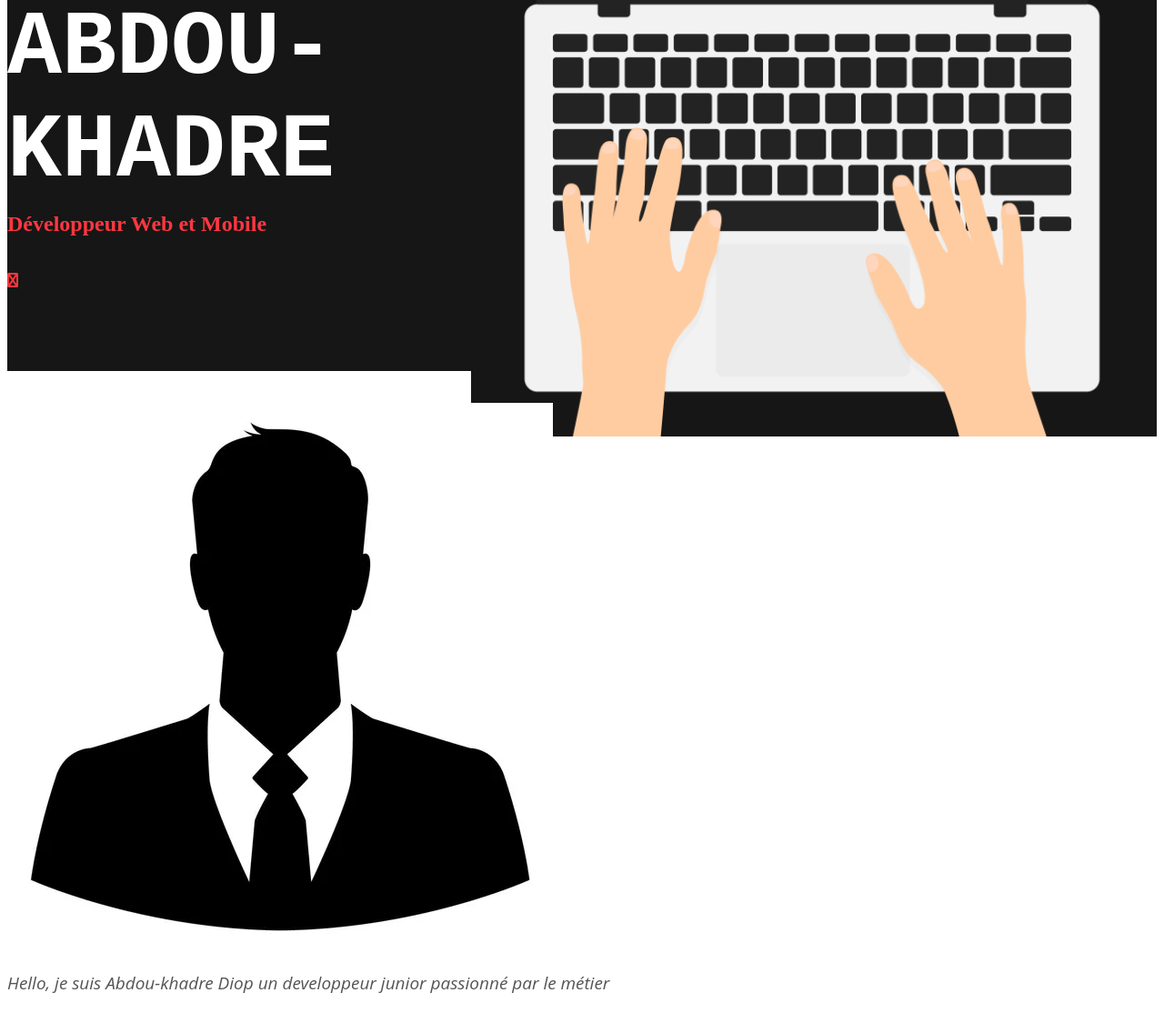
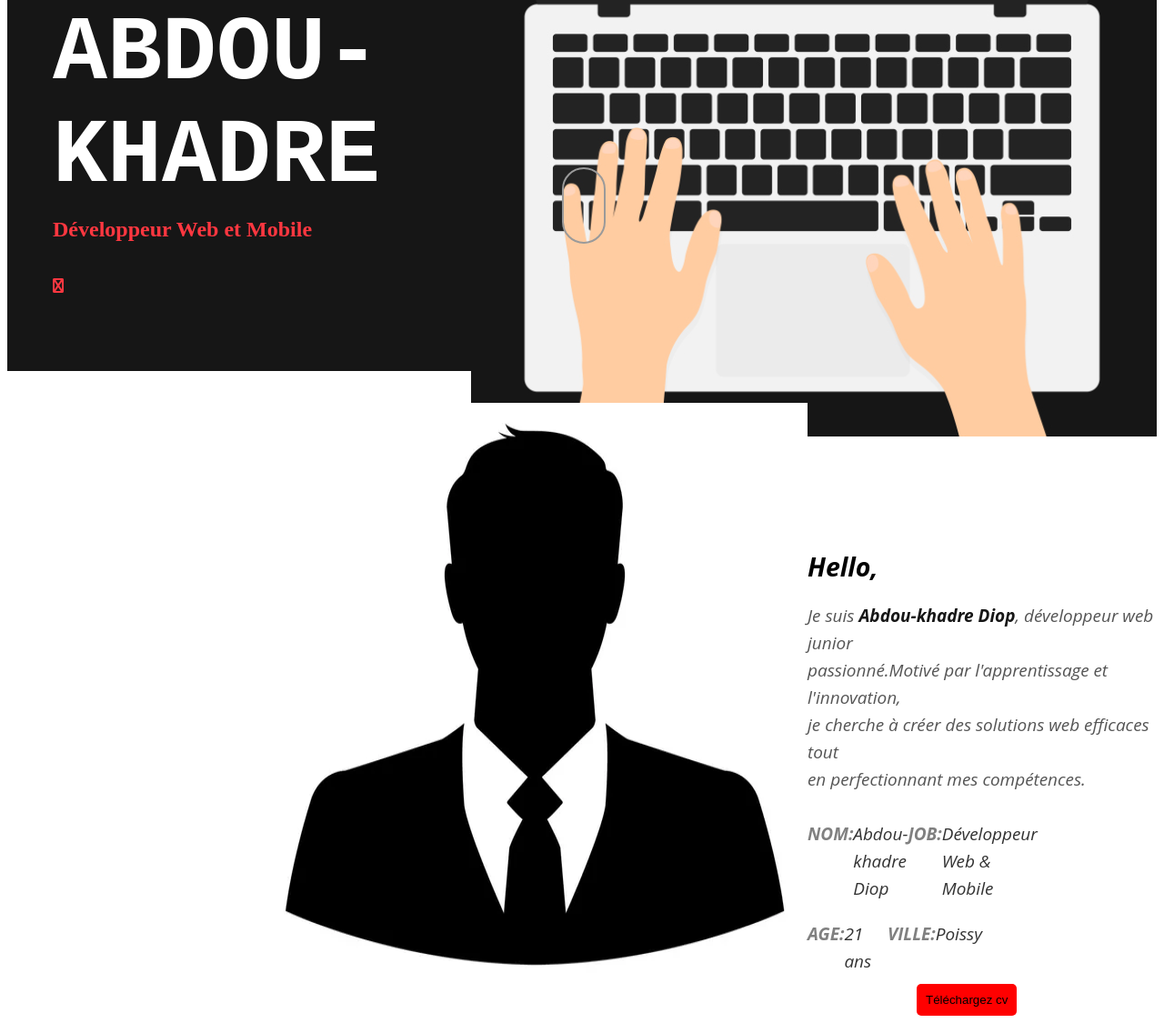
Before and after one commit to Abdou-khadre78/portfolio, a plain HTML site: page index.html in a window 1280 px wide. Shown: the part 532-1657 px from the top of the page at 91% size. Drawn offline with Linux system fonts and the light colour scheme.

Commit message:
portfolio

```diff
--- a/index.html
+++ b/index.html
@@ -5,9 +5,10 @@
     <meta charset="UTF-8">
     <meta name="viewport" content="width=device-width, initial-scale=1.0">
     <title>Document</title>
-    <link rel="stylesheet" href="https://cdnjs.cloudflare.com/ajax/libs/font-awesome/6.4.0/css/all.min.css" integrity="sha512-iecdLmaskl7CVkqkXNQ/ZH/XLlvWZOJyj7Yy7tcenmpD1ypASozpmT/E0iPtmFIB46ZmdtAc9eNBvH0H/ZpiBw==" crossorigin="anonymous" referrerpolicy="no-referrer" />
-
-  <link rel="stylesheet" href="style.css">
+    <link rel="stylesheet" href="https://cdnjs.cloudflare.com/ajax/libs/font-awesome/6.4.0/css/all.min.css"
+        integrity="sha512-iecdLmaskl7CVkqkXNQ/ZH/XLlvWZOJyj7Yy7tcenmpD1ypASozpmT/E0iPtmFIB46ZmdtAc9eNBvH0H/ZpiBw=="
+        crossorigin="anonymous" referrerpolicy="no-referrer" />
+    <link rel="stylesheet" href="style.css">
 </head>
 
 <body>
@@ -18,31 +19,50 @@
             <li class="li3"><a href="#Experience">Experience</a></li>
             <li class="li4"><a href="#Compétence">Compétence</a></li>
             <li class="li5"><a href="#Contact">Contact</a></li>
+        </ul>
     </header>
+
     <section class="sectionAccueil" id="Accueil">
-       <div id="Profil">
-    <div id="Experience">
-<div id="Compétence">
-<div id="Contact">
-</div>
-</div>
-    </div>
-       </div>
         <div class="flex">
             <div class="presentation">
-                <span class="write">Hi, I' Am</span>
+                <span class="write">Hi, I'm</span>
                 <h3 class="name">ABDOU-KHADRE</h3>
                 <h5 class="titre">Développeur Web et Mobile</h5>
-                <i><i class="fa fa-connectdevelop"></i></i>
+                <i class="fa fa-connectdevelop"></i>
             </div>
-                <img class="img1" src="img/Capture d’écran 2024-08-27 164235.png" alt="tape sur un ordinateur">
+            <img class="img1" src="img/Capture d’écran 2024-08-27 164235.png" alt="tape sur un ordinateur">
         </div>
+        <div class="floating mouse"></div>
     </section>
+
     <section id="profil">
-        <img class="img2" src="img/imgprofile.jpg" alt="silouhette profil">
-    <div class="para1">
-        <p>Hello, je suis Abdou-khadre Diop un developpeur junior passionné par le métier </p>
-    </div>
+        <div class="flex2">
+            <img class="img2" src="img/imgprofile.jpg" alt="silhouette profil">
+            <div>
+                <div class="para1">
+                    <h1 class="red">Hello,</h1>
+                    <p>Je suis <strong class="strongi">Abdou-khadre Diop</strong>, développeur web junior <br> passionné.Motivé par l'apprentissage et
+                        l'innovation, <br>je cherche à créer des solutions web efficaces tout <br> en perfectionnant mes
+                        compétences.</p>
+                    <div class="info-container">
+                        <div class="info-row">
+                            <div class="label"><strong>NOM:</strong></div>
+                            <div class="value">Abdou-khadre Diop</div>
+                            <div class="label"><strong>JOB:</strong></div>
+                            <div class="value">Développeur Web & Mobile</div>
+                        </div>
+                        <div class="info-row">
+                            <div class="label"><strong>AGE:</strong></div>
+                            <div class="value">21 ans</div>
+                            <div class="label"><strong>VILLE:</strong></div>
+                            <div class="value">Poissy</div>
+                        </div>
+                    </div>
+                </div>
+            </div>
+        </div>
+        <button class="btn">Téléchargez cv</button>
     </section>
 </body>
+
 </html>
--- a/style.css
+++ b/style.css
@@ -1,85 +1,157 @@
-
-
-header ul{
+/* Header et navigation */
+header ul {
     text-decoration: none;
     list-style: none;
     background-color: black;
     padding: 45px;
     display: flex;
     justify-content: space-around;
-    background-image:url(../img/technologie-information.jpg)
+    background-image: url(../img/technologie-information.jpg);
 }
 
-.img1{
+header a {
+    background-color: transparent;
+    color: white;
+    text-decoration: none;
+    padding: 25px;
+    border-right: 2px solid white;
+}
+
+/* Section d'accueil */
+.sectionAccueil {
+    background-color: #161616;
+    height: 100vh;
+    color: white;
+}
+
+.flex {
+    display: flex;
+}
+
+.presentation {
+    margin-top: 350px;
+    margin-left: 50px;
+}
+
+.write {
+    padding-top: 270px;
+    padding-left: 10px;
+    font-size: 35px;
+    color: #BCBCBC;
+}
+
+.name {
+    font-family: 'Courier New', Courier, monospace;
+    font-size: 100px;
+    margin: 5px 0px 10px;
+    color: #ffffff;
+}
+
+.titre {
+    color: #ff3740;
+    font-size: 24px;
+    margin-top: 8px;
+}
+
+.fa-connectdevelop {
+    color: #ff3740;
+}
+
+/* Image accueil */
+.img1 {
     padding-top: 147px;
 }
 
-header a {
-background-color: transparent;
-color: white;
-text-decoration: none;
-padding: 25px;
-border-right: 2px solid white;
+/* Section Profil */
+.flex2 {
+    display: flex;
+    margin-left: 280px;
+}
+
+.floating{
+
+   left: 20px;
+    margin-top: 5px;
+    margin-right: 30px;
 
 }
 
 
-.flex {
-    display: flex;
-    justify-content: space-around;
+.mouse{
+    border: 2px solid #9a9a9a;
+    -webkit-border-radius: 30px;
+    -moz-border-radius: 30px;
+    -ms-border-radius: 30px;
+    -o-border-radius: 30px;
+    border-radius: 30px;
+    bottom: 0;
+    font-size: 22px;
+    height: 80px;
+    left: 50%;
+    line-height: 76px;
+    margin: 0 0 0 -22px !important;
+    position: absolute;
+    text-align: center;
+    width: 44px;
 }
 
-.sectionAccueil{
-    background-color: #161616;
-    height: 100vh;
-    color: white;
+.img2 {
+    padding-top: 35px;
+}
+
+/* Paragraphe Profil */
+.para1 {
+    color: #555555;
+    font-family: Open Sans, sans-serif;
+    font-size: 19px;
+    font-style: italic;
+    font-weight: 400;
+    line-height: 30px;
+    margin-top: 200px;
 
 }
 
-.write{
-    padding-top: 270px;
-    padding-left: 10px;
-    font-size: 35px;
-    color: #BCBCBC;
-    font-size: 30px
+.red {
+    color: black;
 }
 
-.name{
-    font-family: 'Courier New', Courier, monospace;
-    font-size: 100px;
-    margin-top: 7px;
-    margin-bottom: 0;
-    margin: 5px 0px 10px;
-    color: #ffffff;
-
+/* Information Personnelle */
+.info-container {
+    display: flex;
+    flex-direction: column;
+    width: 50%;
+    margin-top: 20px;
 }
 
-.presentation {
-    margin-top: 350px;
+.info-row {
+    display: flex;
+    justify-content: space-between;
+    padding: 10px 0;
 }
 
-.titre{
-    color: #ff3740;
-    font-size: 24px;
-    margin-top: 8px;
-
+.label {
+    font-weight: bold;
+    color: gray;
 }
 
-.fa-connectdevelop{
-    color: #ff3740;
+.value {
+    color: #333;
+    width: 65%;
 }
 
-.para1{
-        color: #555555;
-        float: left;
-        font-family: Open Sans;
-        font-size: 19px;
-        font-style: italic;
-        font-weight: 400;
-        line-height: 30px;
-        width: 100%;
+/* Liste non stylée pour les infos */
+li {
+    list-style-type: none;
 }
 
-.img2{
-    padding-top: 35px;
+.strongi{
+    color: #161616;
 }
+
+.btn{
+    padding: 10px;
+    border:none ;
+    border-radius: 5px;
+    background:red ;
+    margin-left: 1000px;
+}
```
